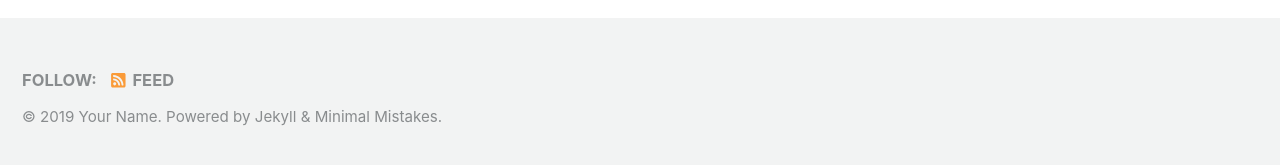
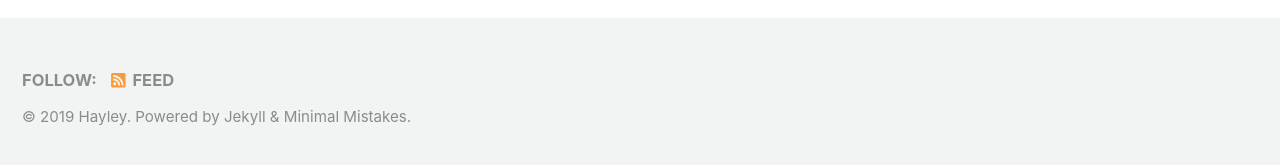
Before and after one commit to Hayleypp/Hayleypp.github.io, a Jekyll site: the page built from index.html, in a window 1280 px wide and 900 px high, scrolled down 222 px. Shown: the part 727-892 px from the top of the window. Built offline with Jekyll 4.4.1, drawn with Linux system fonts in a browser that asks for light colours; cached includes are drawn as plain includes; the list of posts is cut into pages by our own code; some of the changed text lies outside the part shown.

Commit message:
layout change

```diff
--- a/_config.yml
+++ b/_config.yml
@@ -8,7 +8,7 @@
 # Theme Settings
 #
 # Review documentation to determine if you should use `theme` or `remote_theme`
-# https://mmistakes.github.io/minimal-mistakes/docs/quick-start-guide/#installing-the-theme
+# https://mmistakes.github.io/minimal-mistakes/docs/#installing-the-theme
 
 # theme                  : "minimal-mistakes-jekyll"
 # remote_theme           : "mmistakes/minimal-mistakes"
@@ -16,10 +16,10 @@ minimal_mistakes_skin    : "default" # "air", "aqua", "contrast", "dark", "dirt"
 
 # Site Settings
 locale                   : "en-US"
-title                    : "Site Title"
+title                    : "Study Log"
 title_separator          : "-"
-name                     : "Your Name"
-description              : "An amazing website."
+name                     : "Hayley"
+description              : "Jump Into Data Science"
 url                      : # the base hostname & protocol for your site e.g. "https://mmistakes.github.io"
 baseurl                  : # the subpath of your site, e.g. "/blog"
 repository               : # GitHub username/repo-name e.g. "mmistakes/minimal-mistakes"
@@ -106,10 +106,10 @@ analytics:
 
 # Site Author
 author:
-  name             : "Your Name"
+  name             : "Hayley"
   avatar           : # path of avatar image, e.g. "/assets/images/bio-photo.jpg"
-  bio              : "I am an amazing person."
-  location         : "Somewhere"
+  bio              : "Jump Into Data Science"
+  location         : "Seoul London Berlin"
   email            :
   links:
     - label: "Email"
```
Also changed, not shown: 2 other files.
